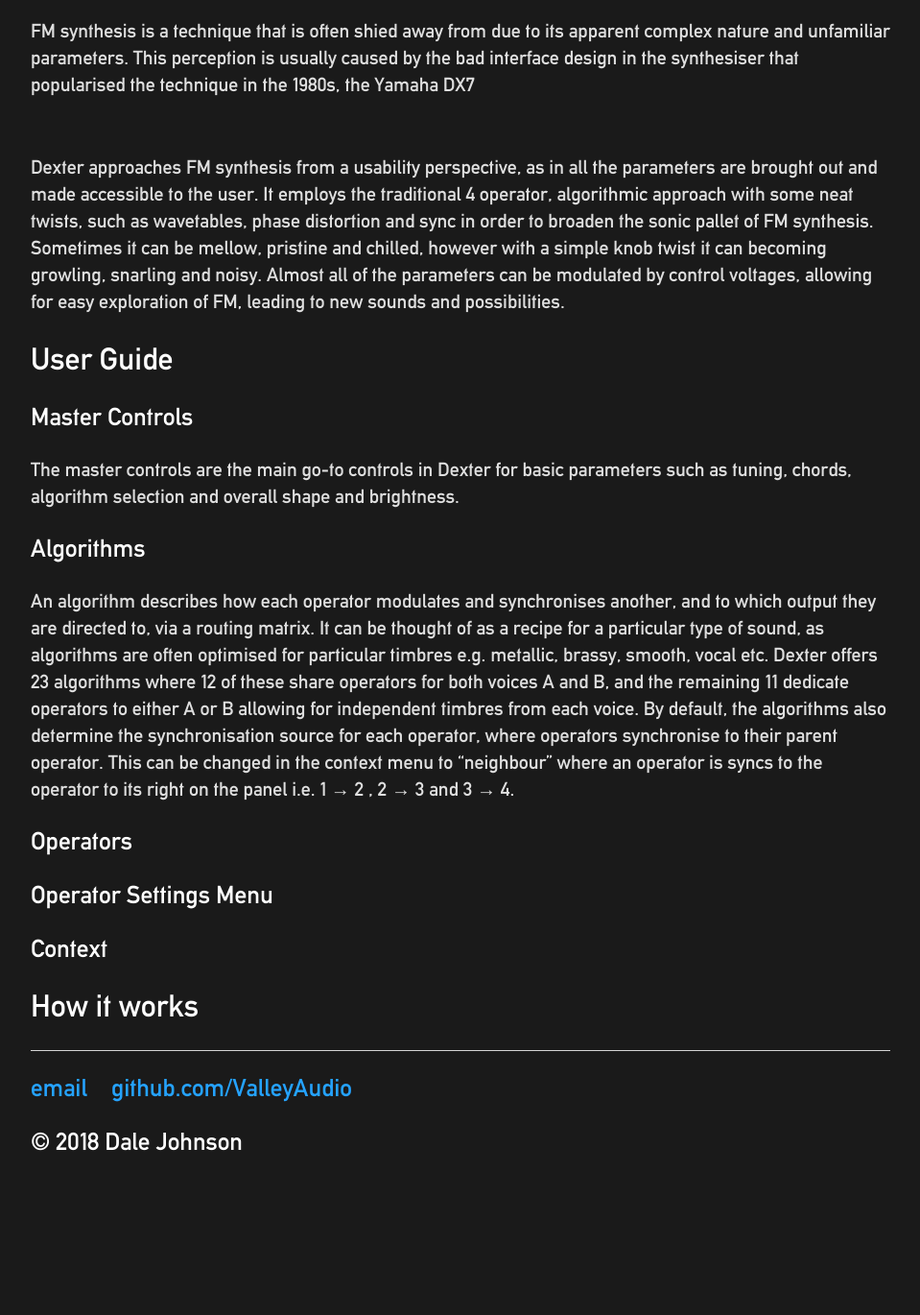
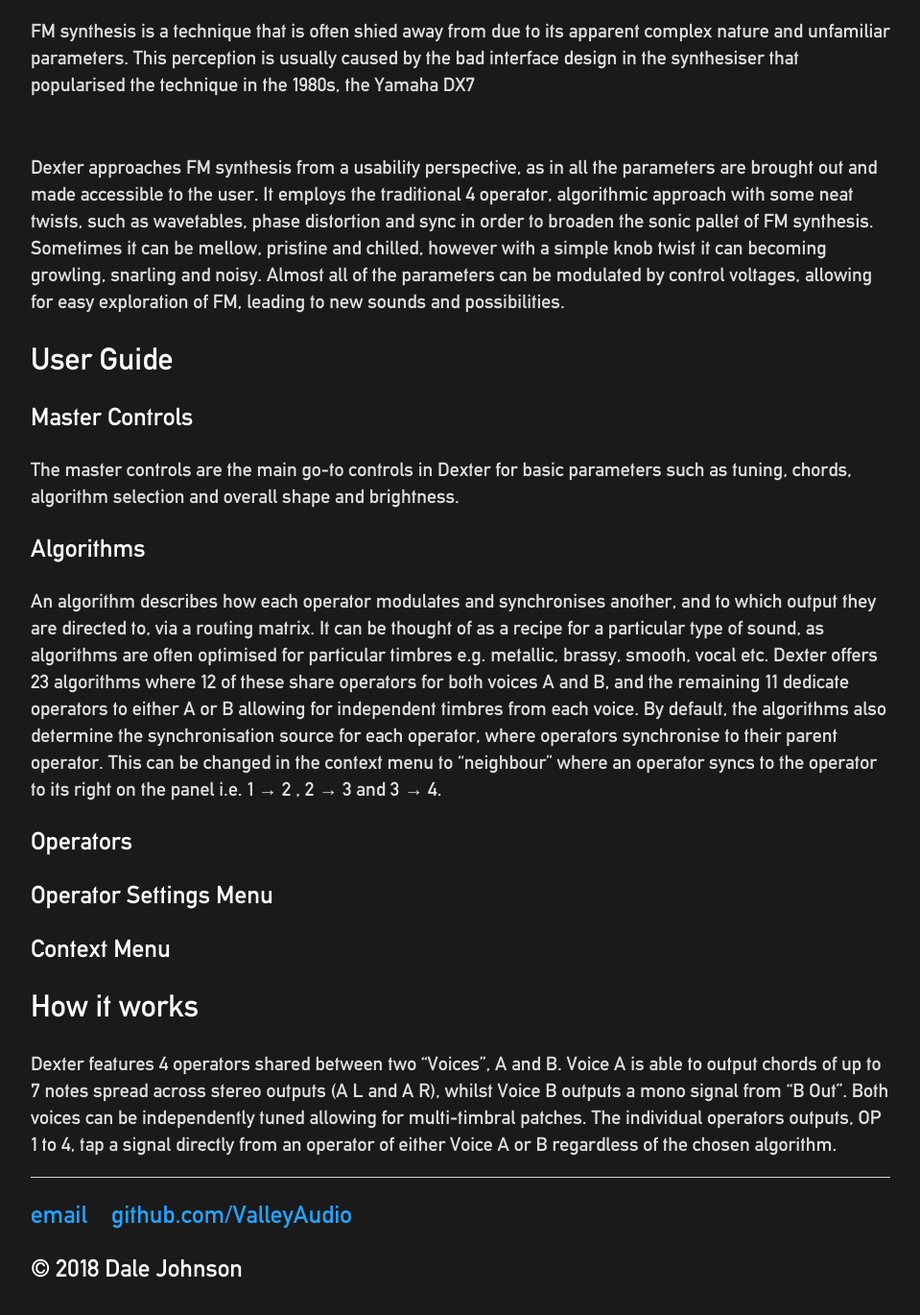
Before and after one commit to ValleyAudio/ValleyAudio.github.io, a Jekyll site: the page built from rack/dexter/dexter.html, in a window 1280 px wide and 1400 px high, scrolled down 1214 px. Shown: the top 1370 px of the window at 96% size, without its empty margins (160-1119 px from the left). Built offline with Jekyll 4.4.1, drawn with Linux system fonts in a browser that asks for light colours; before the commit the page ends 2482 px from its top, so only the background shows below that.

Commit message:
Added to Dexter page

```diff
--- a/rack/dexter/dexter.html
+++ b/rack/dexter/dexter.html
@@ -29,9 +29,10 @@
     <h3 id="masterControls">Master Controls</h3>
     <p>The master controls are the main go-to controls in Dexter for basic parameters such as tuning, chords, algorithm selection and overall shape and brightness.</p>
     <h3 id="algorithms">Algorithms</h3>
-    <p>An algorithm describes how each operator modulates and synchronises another, and to which output they are directed to, via a routing matrix. It can be thought of as a recipe for a particular type of sound, as algorithms are often optimised for particular timbres e.g. metallic, brassy, smooth, vocal etc. Dexter offers 23 algorithms where 12 of these share operators for both voices A and B, and the remaining 11 dedicate operators to either A or B allowing for independent timbres from each voice. By default, the algorithms also determine the synchronisation source for each operator, where operators synchronise to their parent operator. This can be changed in the context menu to “neighbour” where an operator is syncs to the operator to its right on the panel i.e. 1 &rarr; 2 , 2 &rarr; 3 and 3 &rarr; 4.</p>
+    <p>An algorithm describes how each operator modulates and synchronises another, and to which output they are directed to, via a routing matrix. It can be thought of as a recipe for a particular type of sound, as algorithms are often optimised for particular timbres e.g. metallic, brassy, smooth, vocal etc. Dexter offers 23 algorithms where 12 of these share operators for both voices A and B, and the remaining 11 dedicate operators to either A or B allowing for independent timbres from each voice. By default, the algorithms also determine the synchronisation source for each operator, where operators synchronise to their parent operator. This can be changed in the context menu to “neighbour” where an operator syncs to the operator to its right on the panel i.e. 1 &rarr; 2 , 2 &rarr; 3 and 3 &rarr; 4.</p>
     <h3 id="operators">Operators</h3>
     <h3 id="opSettings">Operator Settings Menu</h3>
-    <h3 id="contextMenu">Context</h3>
+    <h3 id="contextMenu">Context Menu</h3>
     <h2 id="howItWorks">How it works</h2>
+    <p>Dexter features 4 operators shared between two “Voices”, A and B. Voice A is able to output chords of up to 7 notes spread across stereo outputs (A L and A R), whilst Voice B outputs a mono signal from “B Out”. Both voices can be independently tuned allowing for multi-timbral patches. The individual operators outputs, OP 1 to 4, tap a signal directly from an operator of either Voice A or B regardless of the chosen algorithm.</p>
 </div><!-- /.topograph -->
```
